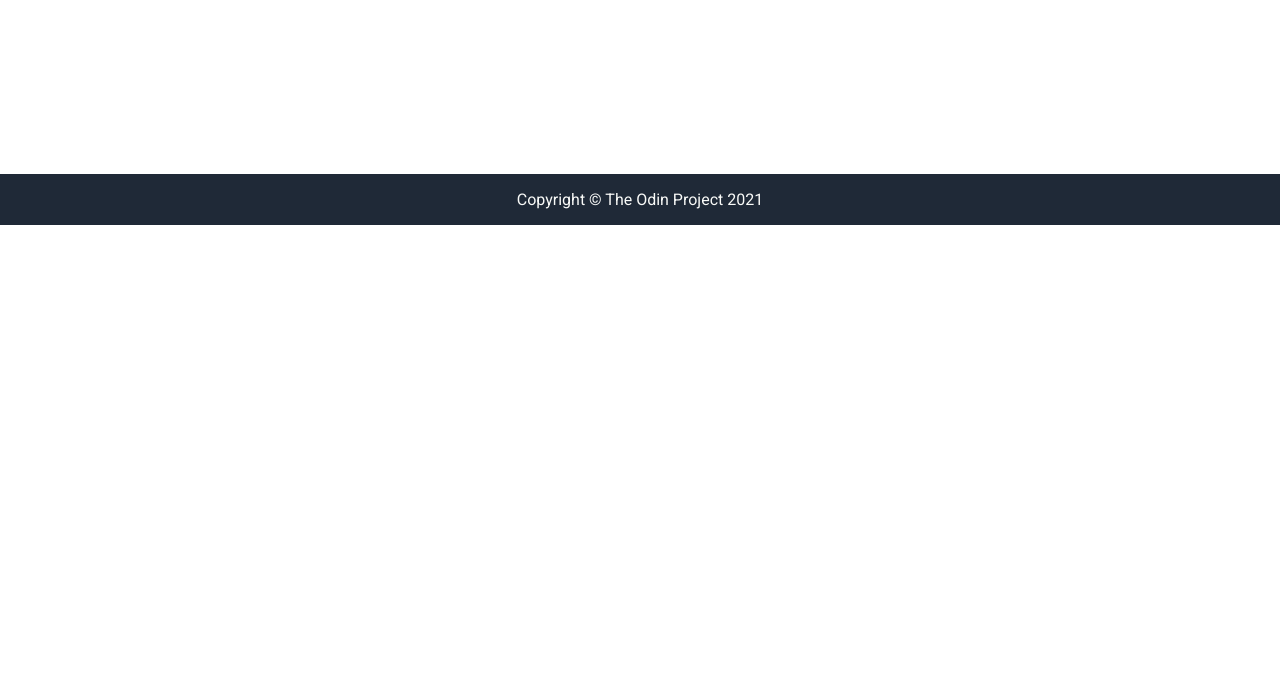
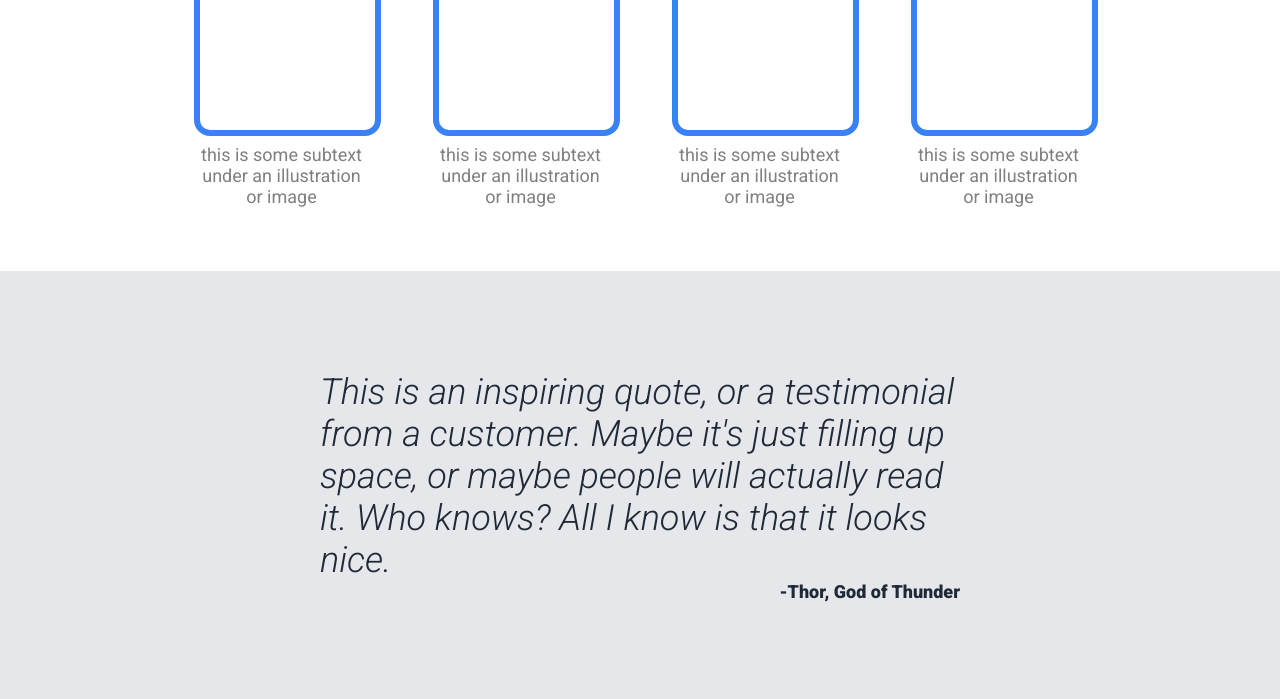
Before and after one commit to axiowashere/odin-landingpage, a plain HTML site: page index.html in a window 1280 px wide. Shown: the part 575-1274 px from the top of the page. Before the commit the page ends 800 px from the top, so only its background shows below. Drawn offline with Linux system fonts and the light colour scheme.

Commit message:
Modify content to page
Changed the testimonial and image section to fit
the CSS style. Used flexbox to arrange the new
webpage layout and CSS to decorate the modified
sections.

```diff
--- a/index.html
+++ b/index.html
@@ -24,6 +24,7 @@
                 <div class="image"> this is a placeholder for an image</div>
             </div>
             <div class="content">
+                <div class="heading"> Some random information. </div>
                 <div class="illustration-container">
                     <div class="image-card">
                         <div class="image-box"></div>
--- a/style.css
+++ b/style.css
@@ -85,6 +85,55 @@ a {
     flex-grow: 3;
 }
 
+.content .heading{
+    color: #1F2937;
+    font-weight: 900;
+    font-size: 36px;
+    text-align: center;
+    padding: 32px;
+}
+
+.content .illustration-container{
+    display: flex;
+    font-size: 18px;
+    text-wrap: wrap;
+    justify-content: center;
+    gap: 64px;
+    padding-bottom: 64px;
+}
+
+.content .testimonial{
+    background-color: #E5E7EB;
+    color: #1F2937;
+    font-weight: 300;
+    font-size: 36px;
+    font-style: italic;
+    padding: 100px 25%;
+}
+
+.testimonial .quoter{
+    font-size: 18px;
+    font-weight: 900;
+    font-style: normal;
+    text-align: end;
+}
+
+.image-card{
+    width: 175px;
+    text-align: center;
+    color: gray;
+}
+
+.image-box{
+    border-width: 16px;
+    border-radius: 16px;
+    border-style: solid;
+    width: 175px;
+    height: 175px;
+    border-color: #3882F6;
+    border-width: 6px;
+    margin-bottom: 8px;
+}
 
 .footer{
     display: flex;
```
